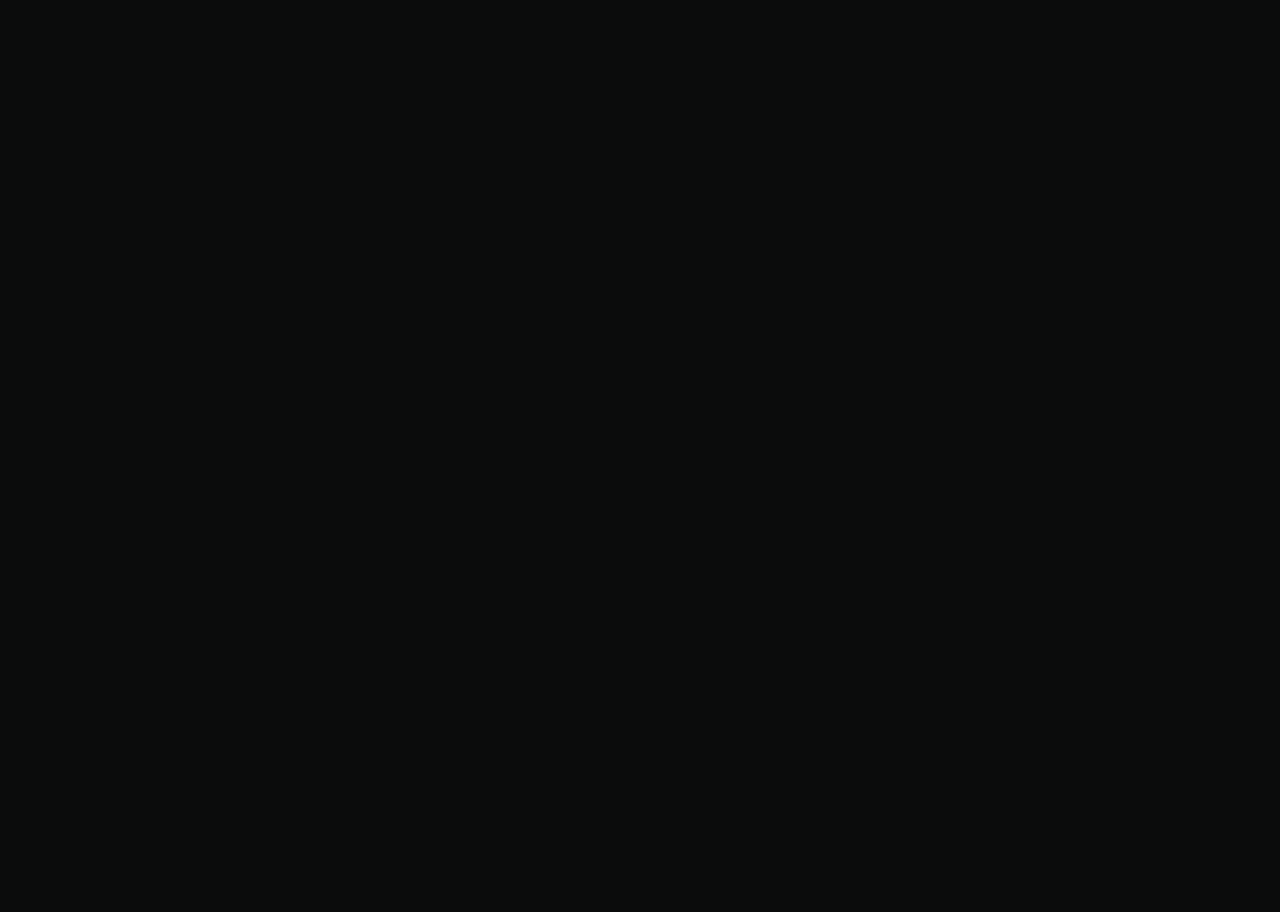
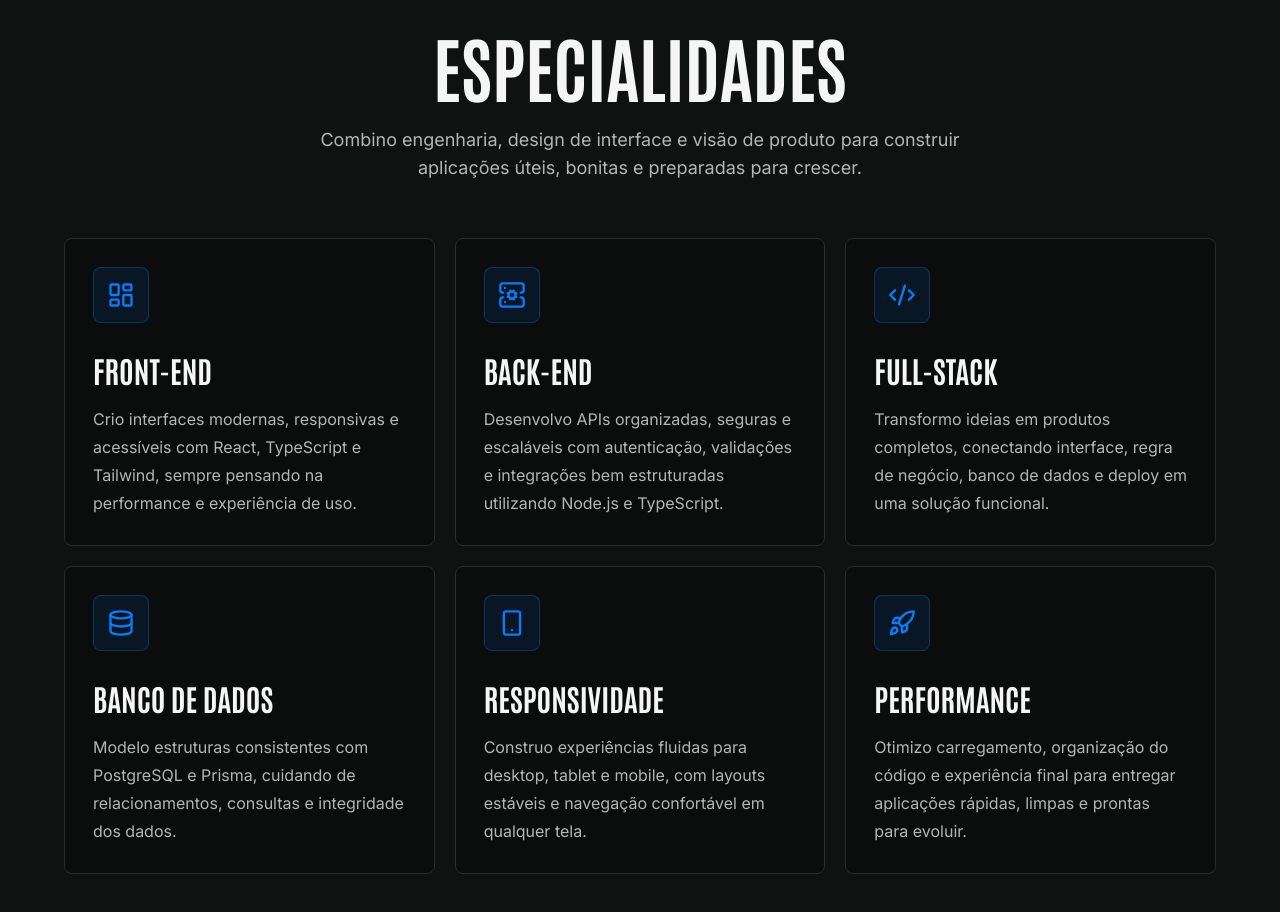
Before and after one commit to GSBorgess/portfolio, a React app: page / in a window 1280 px wide. Shown: the part 1720-2632 px from the top of the page. Built offline with nearby package versions, Linux system fonts and the light colour scheme; the HTML template or start-up script is replaced by a standard one.

Commit message:
feat: cria seção de especialidades

```diff
--- a/src/App.tsx
+++ b/src/App.tsx
@@ -1,6 +1,7 @@
 import { Header } from "./components/Header";
 import { HeroSection } from "./components/HeroSection";
 import { AboutSection } from "./components/AboutSection";
+import { SpecialtiesSection } from "./components/SpecialtiesSection";
 import { ProjectsSection } from "./components/ProjectsSection";
 import { Footer } from "./components/Footer";
 
@@ -10,6 +11,7 @@ export default function App() {
       <Header />
       <HeroSection />
       <AboutSection />
+      <SpecialtiesSection />
       <ProjectsSection />
       <Footer />
     </>
--- a/src/components/Header.tsx
+++ b/src/components/Header.tsx
@@ -5,6 +5,7 @@ import hero from "../assets/hero.webp";
 const navLinks = [
   { label: "Home", href: "#home" },
   { label: "Sobre", href: "#sobre" },
+  { label: "Especialidades", href: "#especialidades" },
   { label: "Projetos", href: "#projetos" },
   { label: "Blogs", href: "#blogs" },
 ];
--- /dev/null
+++ b/src/components/SpecialtiesSection.tsx
@@ -0,0 +1,106 @@
+import { motion, useScroll, useTransform } from "framer-motion";
+import {
+  Code2,
+  Database,
+  LayoutDashboard,
+  Rocket,
+  ServerCog,
+  Smartphone,
+} from "lucide-react";
+import { useRef } from "react";
+
+const specialties = [
+  {
+    title: "Front-end",
+    description:
+      "Crio interfaces modernas, responsivas e acessíveis com React, TypeScript e Tailwind, sempre pensando na performance e experiência de uso.",
+    icon: LayoutDashboard,
+  },
+  {
+    title: "Back-end",
+    description:
+      "Desenvolvo APIs organizadas, seguras e escaláveis com autenticação, validações e integrações bem estruturadas utilizando Node.js e TypeScript.",
+    icon: ServerCog,
+  },
+  {
+    title: "Full-stack",
+    description:
+      "Transformo ideias em produtos completos, conectando interface, regra de negócio, banco de dados e deploy em uma solução funcional.",
+    icon: Code2,
+  },
+  {
+    title: "Banco de dados",
+    description:
+      "Modelo estruturas consistentes com PostgreSQL e Prisma, cuidando de relacionamentos, consultas e integridade dos dados.",
+    icon: Database,
+  },
+  {
+    title: "Responsividade",
+    description:
+      "Construo experiências fluidas para desktop, tablet e mobile, com layouts estáveis e navegação confortável em qualquer tela.",
+    icon: Smartphone,
+  },
+  {
+    title: "Performance",
+    description:
+      "Otimizo carregamento, organização do código e experiência final para entregar aplicações rápidas, limpas e prontas para evoluir.",
+    icon: Rocket,
+  },
+];
+
+export function SpecialtiesSection() {
+  const sectionRef = useRef<HTMLElement>(null);
+  const { scrollYProgress } = useScroll({
+    target: sectionRef,
+    offset: ["start end", "start center"],
+  });
+
+  const headingY = useTransform(scrollYProgress, [0, 1], [70, 0]);
+  const headingOpacity = useTransform(scrollYProgress, [0, 0.65], [0, 1]);
+
+  return (
+    <section
+      id="especialidades"
+      ref={sectionRef}
+      className="relative overflow-hidden bg-bg-secondary px-6 py-20 text-text-main sm:px-10 lg:px-16 lg:py-28"
+    >
+      <div className="relative mx-auto w-full max-w-[1500px]">
+        <motion.div
+          style={{ y: headingY, opacity: headingOpacity }}
+          className="mx-auto mb-14 max-w-4xl text-center"
+        >
+          <h2 className="font-title text-5xl font-bold uppercase leading-[0.86] text-text-main sm:text-6xl lg:text-7xl">
+            Especialidades
+          </h2>
+          <p className="mx-auto mt-6 max-w-2xl text-base leading-8 text-text-secondary sm:text-lg">
+            Combino engenharia, design de interface e visão de produto para
+            construir aplicações úteis, bonitas e preparadas para crescer.
+          </p>
+        </motion.div>
+
+        <div className="grid gap-5 sm:grid-cols-2 xl:grid-cols-3">
+          {specialties.map(({ title, description, icon: Icon }, index) => (
+            <motion.article
+              key={title}
+              initial={{ opacity: 0, y: 34 }}
+              whileInView={{ opacity: 1, y: 0 }}
+              viewport={{ once: true, amount: 0.28 }}
+              transition={{ duration: 0.45, delay: index * 0.06 }}
+              className="group min-h-[260px] rounded-lg border border-border bg-bg-main p-7 transition duration-300 hover:-translate-y-1 hover:border-primary-color/70 hover:bg-chip"
+            >
+              <div className="flex h-14 w-14 items-center justify-center rounded-lg border border-primary-color/30 bg-primary-color/10 text-primary-color transition duration-300 group-hover:bg-primary-color group-hover:text-text-main">
+                <Icon className="h-7 w-7" aria-hidden="true" />
+              </div>
+              <h3 className="mt-8 font-title text-3xl font-bold uppercase leading-none text-text-main">
+                {title}
+              </h3>
+              <p className="mt-5 text-base leading-7 text-text-secondary">
+                {description}
+              </p>
+            </motion.article>
+          ))}
+        </div>
+      </div>
+    </section>
+  );
+}
```
